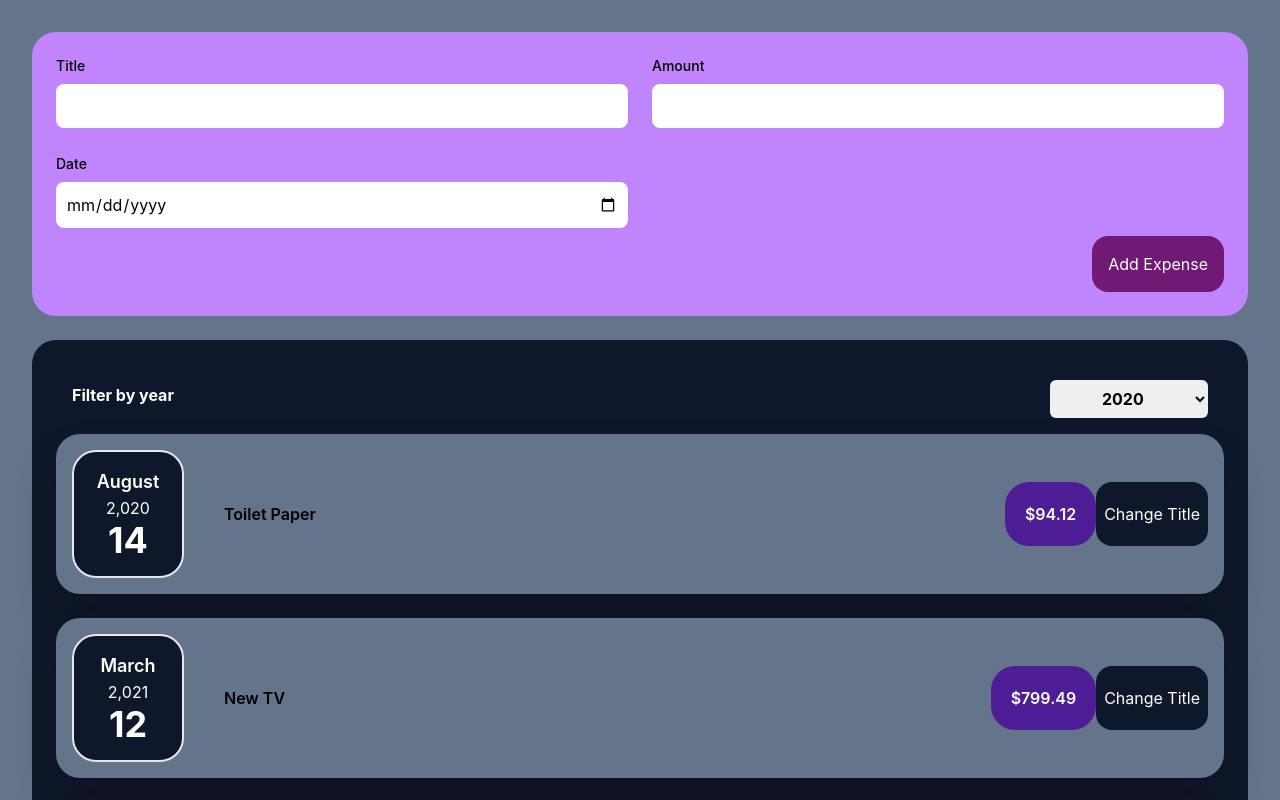
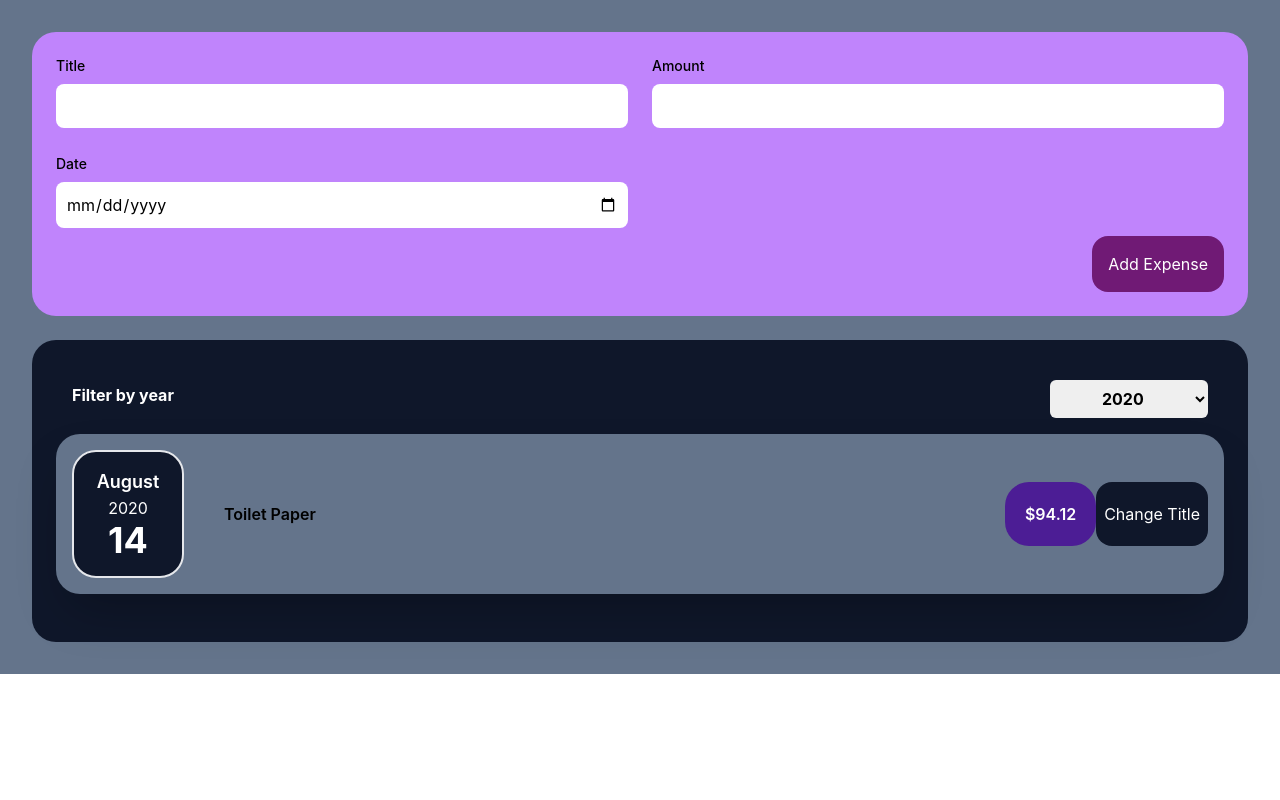
Before and after one commit to Rituraj0406/expense-tracker, a React (Create React App) app: page / in a window 1280 px wide. Shown: the top 800 px of the page. Built offline with nearby package versions, Linux system fonts and the light colour scheme.

Commit message:
added filter method by year and the conditional statement also

```diff
--- a/src/components/Expenses/Expense.js
+++ b/src/components/Expenses/Expense.js
@@ -8,18 +8,40 @@ function Expense(props){
     const filterChangeHandler = selectedYear =>{
         setFilteredYear(selectedYear);
     }
+
+    // filtered the list according to selected year
+    const filteredExpenses = props.items.filter(expenses => {
+        return expenses.date.getFullYear().toString() === filteredYear;
+    });
+
+
+    let expensesContent = <p className='text-rose-500 font-bold text-3xl'>No Content Found.</p>;
+
+    if(filteredExpenses.length > 0){
+        expensesContent = filteredExpenses.map((expenses) => (
+            <ExpenseItem
+                key={expenses.id}
+                title={expenses.title}
+                amount={expenses.amount}
+                date={expenses.date}
+            />
+        ))
+    }
+
+
     return (
         <div className="bg-slate-900 p-6 rounded-3xl">
             <ExpensesFilter onChangeFilter={filterChangeHandler} selected={filteredYear}/>
                 <div>
-                    {props.items.map((expenses) => (
+                    {expensesContent}
+                    {/* {filteredExpenses.length === 0 ? <p className='text-rose-500 font-bold text-3xl'>No expenses Found</p>: filteredExpenses.map((expenses) => (
                         <ExpenseItem
                             key={expenses.id}
                             title={expenses.title}
                             amount={expenses.amount}
                             date={expenses.date}
                         />
-                    ))}
+                    ))} */}
                 </div>
         </div>
     );
--- a/src/components/Expenses/ExpenseDate.js
+++ b/src/components/Expenses/ExpenseDate.js
@@ -1,8 +1,8 @@
 function ExpenseDate(props) {
   const month = props.date && props.date.toLocaleString("en-US", { month: "long" });
   const day = props.date && props.date.toLocaleString("en-US", { day: "2-digit" });
-  const year = props.date && props.date.getFullYear().toLocaleString();
-
+  const year = props.date && props.date.getFullYear();
+  console.log('----date component',year);
   return (
     <div className="border-inherit border-2 rounded-3xl p-4 mr-10 bg-slate-900 text-white text-center w-28">
       <div className="font-semibold text-lg">{month}</div>
```
